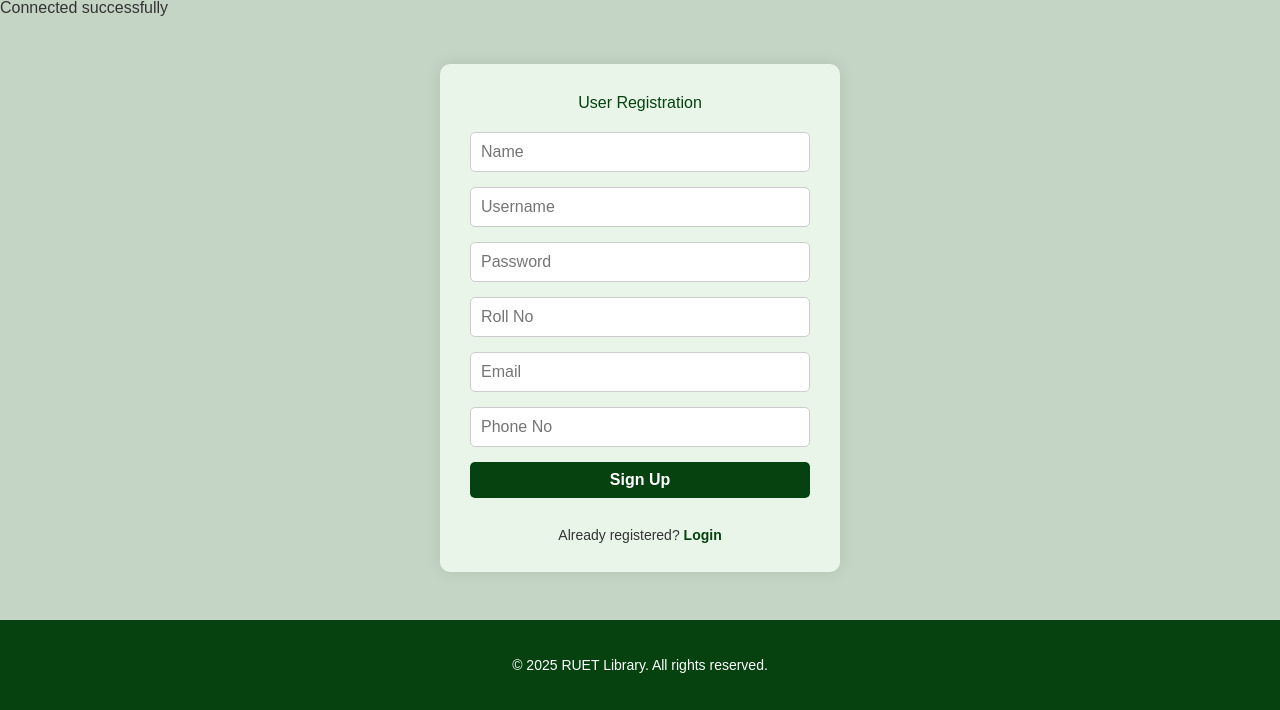
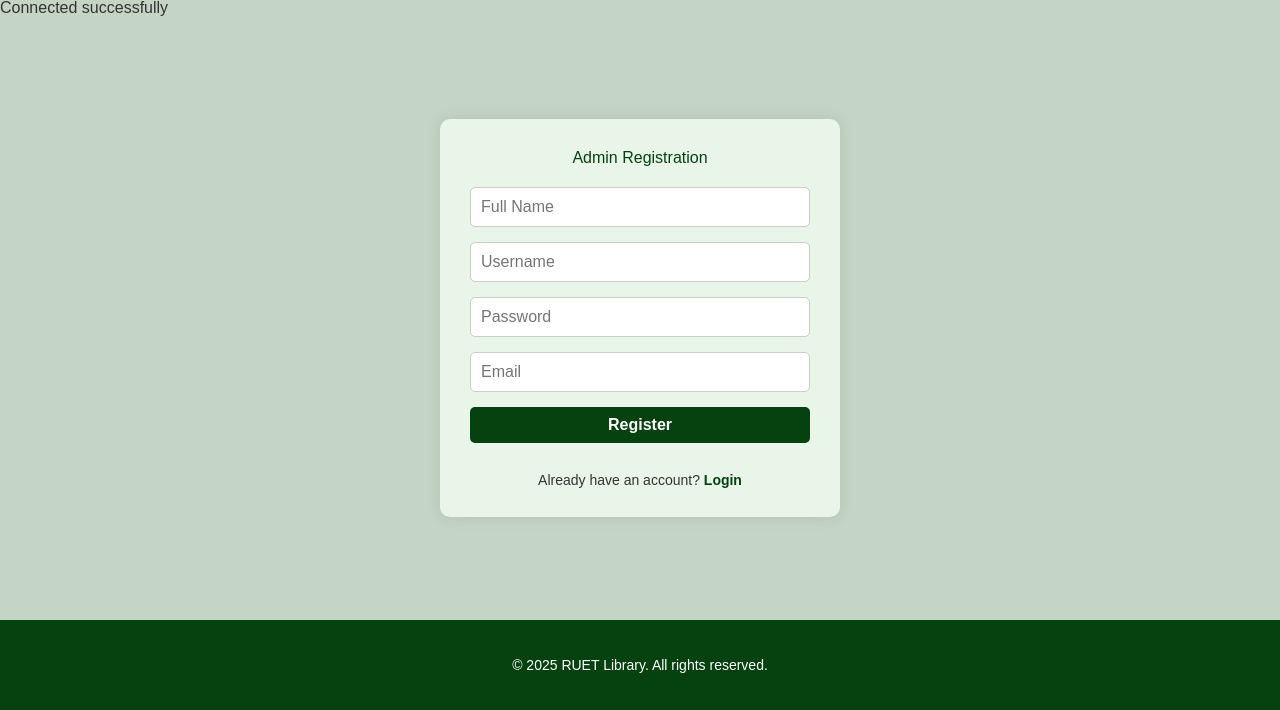
Before and after one commit to okiaahhbb/ECE_2100_2210027, a PHP site: page /registration.php in a window 1280 px wide. Shown: the part 90-800 px from the top of the page. Run offline with PHP 8.4, Linux system fonts and the light colour scheme.

Commit message:
LOGIN and REG NOW ADMIN FRIENDLY

```diff
--- a/AdminofOLM/registration.php
+++ b/AdminofOLM/registration.php
@@ -10,27 +10,23 @@ if ($_SERVER['REQUEST_METHOD'] === 'POST') {
     $name = $_POST['name'];
     $username = $_POST['username'];
     $password = $_POST['password'];
-    $roll = $_POST['roll'];
     $email = $_POST['email'];
-    $phone = $_POST['phone'];
 
-    $check_query = "SELECT * FROM student WHERE username='$username' OR roll='$roll' OR email='$email'";
+    $check_query = "SELECT * FROM admin WHERE username='$username' OR email='$email'";
     $check_result = mysqli_query($db, $check_query);
 
     if (mysqli_num_rows($check_result) > 0) {
         $row = mysqli_fetch_assoc($check_result);
         if ($row['username'] === $username) {
             $message = "Username already exists!";
-        } elseif ($row['roll'] === $roll) {
-            $message = "Roll number already exists!";
         } elseif ($row['email'] === $email) {
             $message = "Email already exists!";
         }
         $alertClass = "danger";
         $showPopup = true;
     } else {
-        $insert_query = "INSERT INTO student (name, username, password, roll, email, phone)
-                       VALUES ('$name', '$username', '$password', '$roll', '$email', '$phone')";
+        $insert_query = "INSERT INTO admin (name, username, password, email)
+                       VALUES ('$name', '$username', '$password', '$email')";
 
         if (mysqli_query($db, $insert_query)) {
             $message = "Registration successful!";
@@ -153,18 +149,16 @@ if ($_SERVER['REQUEST_METHOD'] === 'POST') {
 
 <div class="register-container">
   <div class="register-box">
-    <h2>User Registration</h2>
+    <h2>Admin Registration</h2>
     <form action="" method="POST">
-      <input type="text" name="name" placeholder="Name" value="<?= isset($_POST['name']) ? htmlspecialchars($_POST['name']) : '' ?>" required>
+      <input type="text" name="name" placeholder="Full Name" value="<?= isset($_POST['name']) ? htmlspecialchars($_POST['name']) : '' ?>" required>
       <input type="text" name="username" placeholder="Username" value="<?= isset($_POST['username']) ? htmlspecialchars($_POST['username']) : '' ?>" required>
       <input type="password" name="password" placeholder="Password" required>
-      <input type="text" name="roll" placeholder="Roll No" value="<?= isset($_POST['roll']) ? htmlspecialchars($_POST['roll']) : '' ?>" required>
       <input type="email" name="email" placeholder="Email" value="<?= isset($_POST['email']) ? htmlspecialchars($_POST['email']) : '' ?>" required>
-      <input type="text" name="phone" placeholder="Phone No" value="<?= isset($_POST['phone']) ? htmlspecialchars($_POST['phone']) : '' ?>" required>
-      <button type="submit" name="submit">Sign Up</button>
+      <button type="submit" name="submit">Register</button>
     </form>
     <div class="links">
-      Already registered? <a href="student_login.php">Login</a>
+      Already have an account? <a href="admin_login.php">Login</a>
     </div>
   </div>
 </div>
```
Also changed, not shown: AdminofOLM/admin_login.php (+11 -8 lines).
